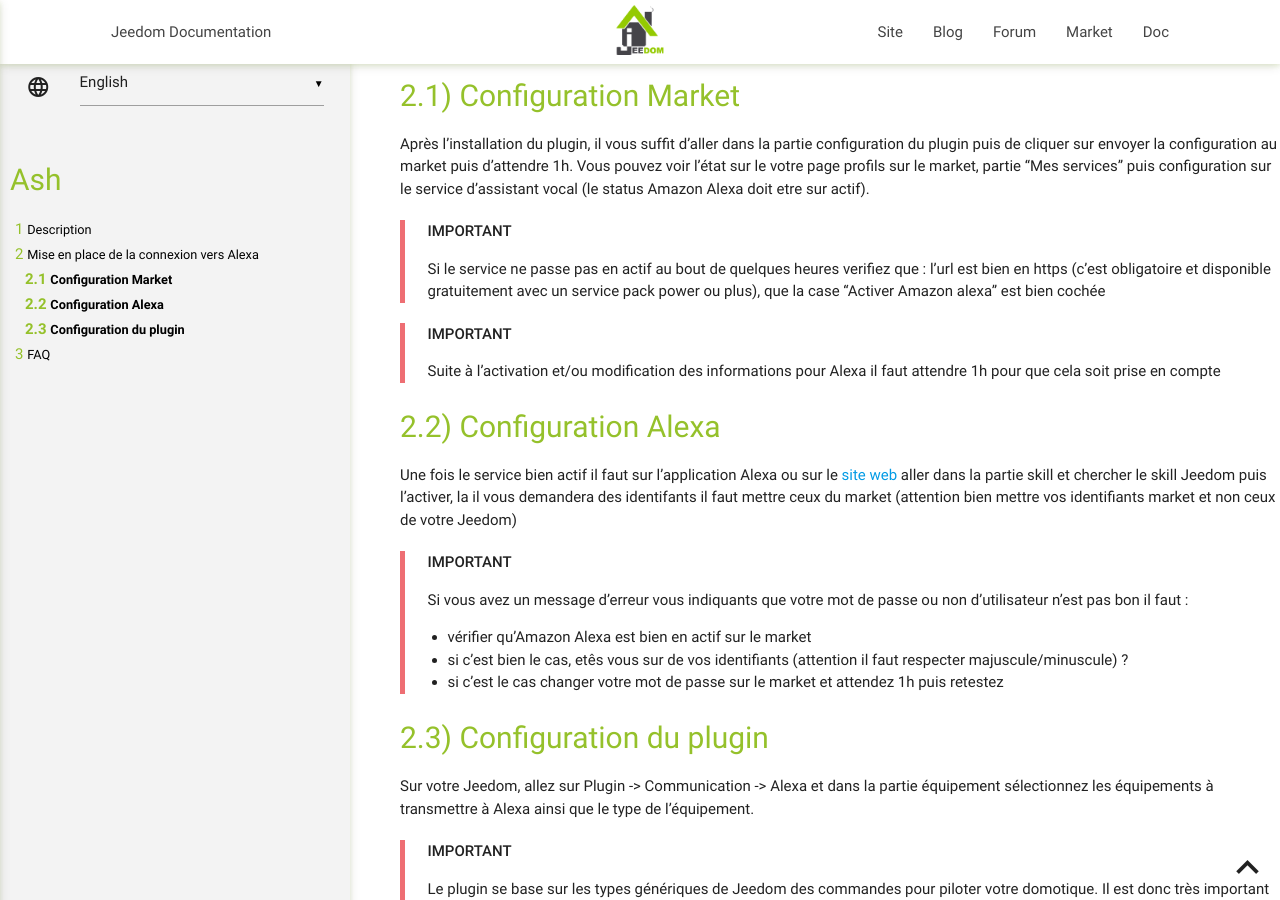
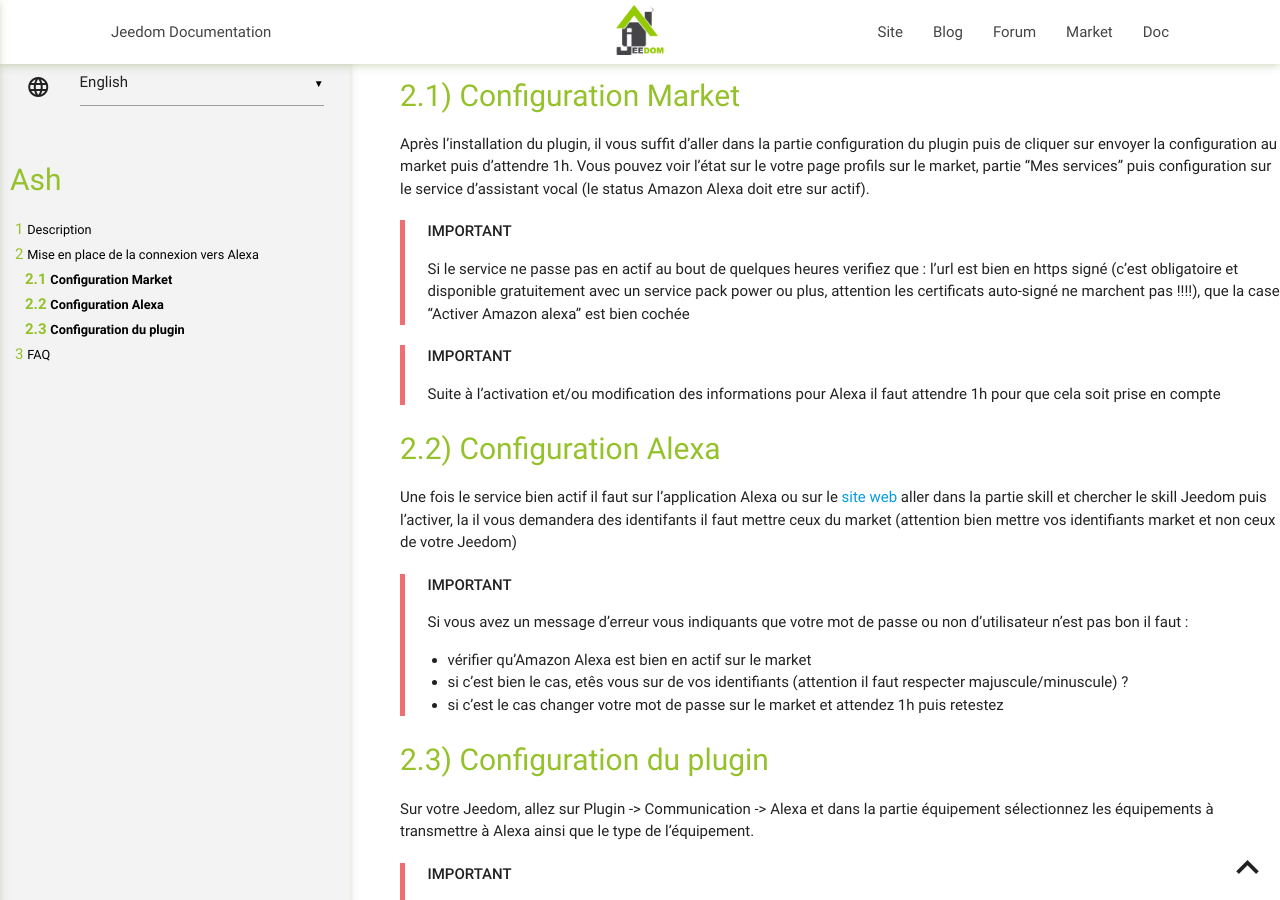
Before and after one commit to jeedom/plugin-ash, a Jekyll site: the page built from docs/en_US/index.md, in a window 1280 px wide and 900 px high, scrolled down 328 px. Built offline with Jekyll 4.4.1, drawn with Linux system fonts in a browser that asks for light colours; our own code applies the rules of GitHub Pages for plain Markdown files.

Commit message:
[ROBOT] Action all

```diff
--- a/docs/en_US/index.md
+++ b/docs/en_US/index.md
@@ -16,7 +16,7 @@ Après l'installation du plugin, il vous suffit d'aller dans la partie configura
 
 > **IMPORTANT**
 >
-> Si le service ne passe pas en actif au bout de quelques heures verifiez que : l'url est bien en https (c'est obligatoire et disponible gratuitement avec un service pack power ou plus), que la case "Activer Amazon alexa" est bien cochée
+> Si le service ne passe pas en actif au bout de quelques heures verifiez que : l'url est bien en https signé (c'est obligatoire et disponible gratuitement avec un service pack power ou plus, attention les certificats auto-signé ne marchent pas !!!!), que la case "Activer Amazon alexa" est bien cochée
 
 > **IMPORTANT**
 >
```
Also changed, not shown: docs/de_DE/changelog.md (+4 -0 lines), docs/de_DE/index.md (+1 -1 lines), docs/en_US/changelog.md (+4 -0 lines), docs/es_ES/changelog.md (+4 -0 lines), docs/es_ES/index.md (+1 -1 lines).
